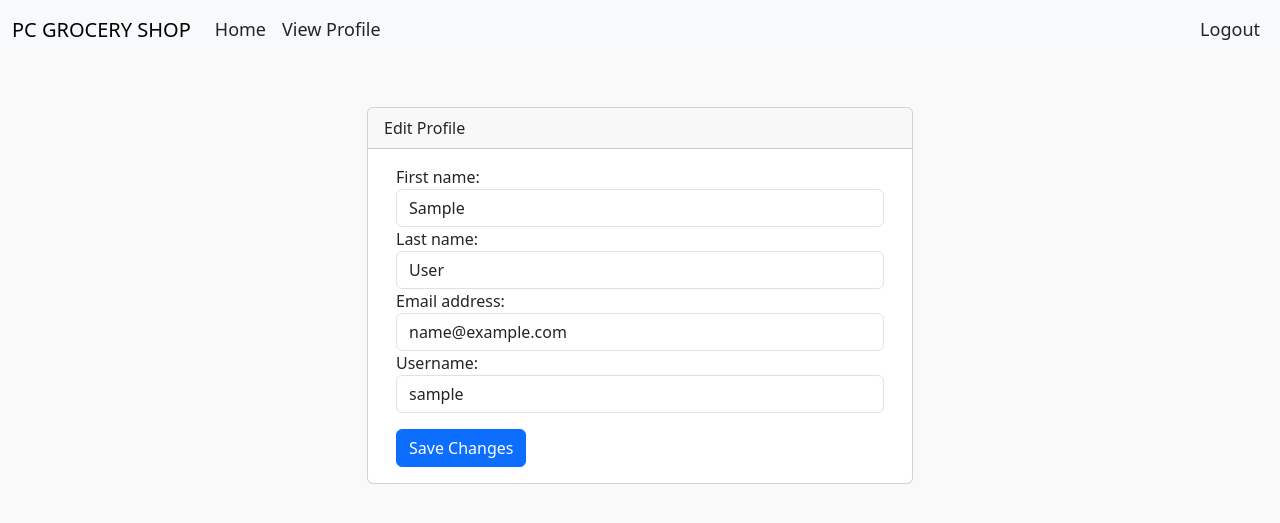
After one commit to PcOOl1311/Final-Project-Internet-Programming, a Django app: page /edit_profile/ in a window 1280 px wide. The commit adds this page. Shown: the top 523 px of the page. Run offline with Django 3.2, Linux system fonts and the light colour scheme; the visitor is signed in with stand-in values (Sample User, id 1); some libraries are stand-ins or nearby versions.

Commit message:
bug fixxes

```diff
--- a/store/models.py
+++ b/store/models.py
@@ -23,6 +23,7 @@ class Collection(models.Model):
 class Product(models.Model):
     title = models.CharField(max_length=255)
     slug = models.SlugField()
+    image = models.ImageField(upload_to='static/media/products/', default=f'{title}.jpg')
     description = models.TextField(null=True, blank=True)
     unit_price = models.DecimalField(
         max_digits=6,
--- /dev/null
+++ b/store/static/css/base.css
@@ -0,0 +1,35 @@
+/* Set the background color of the body and override any other styles */
+body {
+    background-color: #f8f9f8 !important;
+}
+
+.navbar {
+    background-color: #f8f9fa;
+    font-size: 18px;
+}
+
+/* Change the color of the text on the navbar links */
+.navbar-nav li a {
+    color: #212529 !important;
+}
+
+/* Change the background color of the active navbar link */
+.navbar-nav li.active a {
+    background-color: #6c757d !important;
+    color: #fff !important;
+}
+
+/* Change the color of the text on the footer links */
+.footer-nav li a {
+    color: #6c757d !important;
+}
+
+/* Change the color of the text on the headings */
+h1, h2, h3, h4, h5, h6 {
+    color: #212529 !important;
+}
+
+/* Change the color of the text on the body */
+p, li {
+    color: #495057 !important;
+}
--- a/store_custom/forms.py
+++ b/store_custom/forms.py
@@ -8,15 +8,14 @@ from store.models import Customer
 class UserProfileForm(forms.ModelForm):
     class Meta:
         model = User
-        fields = ['email', 'first_name', 'last_name']
+        fields = ['email', 'username', 'first_name', 'last_name']
         # Add any other fields you want to display on the profile page
 
 
 class EditProfileForm(forms.ModelForm):
     class Meta:
         model = User
-        fields = ('first_name', 'last_name', 'email')
-        # You can add any other fields you want users to be able to edit.
+        fields = ('first_name', 'last_name', 'email', 'username')
 
 
 class UserRegistrationForm(UserCreationForm):
--- /dev/null
+++ b/store_custom/templates/store_custom/edit_profile.html
@@ -0,0 +1,30 @@
+{% extends 'store_custom/base.html' %}
+{% load widget_tweaks %}
+
+{% block content %}
+    <div class="container mt-5">
+        <div class="row justify-content-center">
+            <div class="col-md-6">
+                <div class="card">
+                    <div class="card-header">
+                        Edit Profile
+                    </div>
+                    <div class="card-body">
+                        <div class="container">
+                            <form method="POST">
+                                {% csrf_token %}
+                                {% for field in form %}
+                                    <div class="form-group">
+                                        {{ field.label_tag }}
+                                        {{ field|add_class:"form-control" }}
+                                    </div>
+                                {% endfor %}
+                                <button type="submit" class="btn btn-primary mt-3" href="{% url 'profile' %}">Save Changes</button>
+                            </form>
+                        </div>
+                    </div>
+                </div>
+            </div>
+        </div>
+    </div>
+{% endblock %}
--- a/store_custom/urls.py
+++ b/store_custom/urls.py
@@ -1,5 +1,4 @@
 from django.contrib.auth import views as auth_views
-from django.urls import path
 from django.urls import path
 
 
--- a/store_custom/views.py
+++ b/store_custom/views.py
@@ -8,31 +8,32 @@ from django.db.models import Q
 from django.shortcuts import render, redirect
 
 from store.models import Product, Collection
-from .forms import UserProfileForm,UserRegistrationForm, EditProfileForm
+from .forms import UserProfileForm, UserRegistrationForm, EditProfileForm
 
 
 @login_required
 def profile_view(request):
-    if request.method == 'POST':
-        form = UserProfileForm(request.POST, instance=request.user)
-        if form.is_valid():
-            form.save()
-            messages.success(request, 'Your profile has been updated.')
-            return redirect('profile')
+    user = request.user
+    if user.is_authenticated:
+        # Disable form fields by setting the `disabled` attribute to True.
+        form = UserProfileForm(instance=user)
+        for field in form.fields.values():
+            field.disabled = True
     else:
-        form = UserProfileForm(instance=request.user)
+        redirect('login')
     return render(request, 'store_custom/profile.html', {'form': form})
 
 
 @login_required
 def edit_profile_view(request):
+    user = request.user
     if request.method == 'POST':
-        form = EditProfileForm(request.POST, instance=request.user)
+        form = EditProfileForm(request.POST, instance=user)
         if form.is_valid():
             form.save()
             return redirect('profile')
     else:
-        form = EditProfileForm(instance=request.user)
+        form = EditProfileForm(instance=user)
     return render(request, 'store_custom/edit_profile.html', {'form': form})
 
 
```
Also changed, not shown: store_custom/templates/store_custom/products.html (+7 -4 lines), store_custom/templates/store_custom/profile.html (+0 -8 lines), store/migrations/0008_product_image.py (added), store/migrations/0009_alter_product_image.py (added), store/migrations/0010_alter_product_image.py (added), store/static/media/default/default-image.jpg (added), store/static/media/products/7up Diet, 355 Ml.jpg (added), store/static/media/products/Absolut Citron.jpg (added), store_custom/static/media/default/default-image.jpg (added), store_custom/static/media/products/7up Diet, 355 Ml.jpg (added), store_custom/static/media/products/Absolut Citron.jpg (added), 2 other files.
